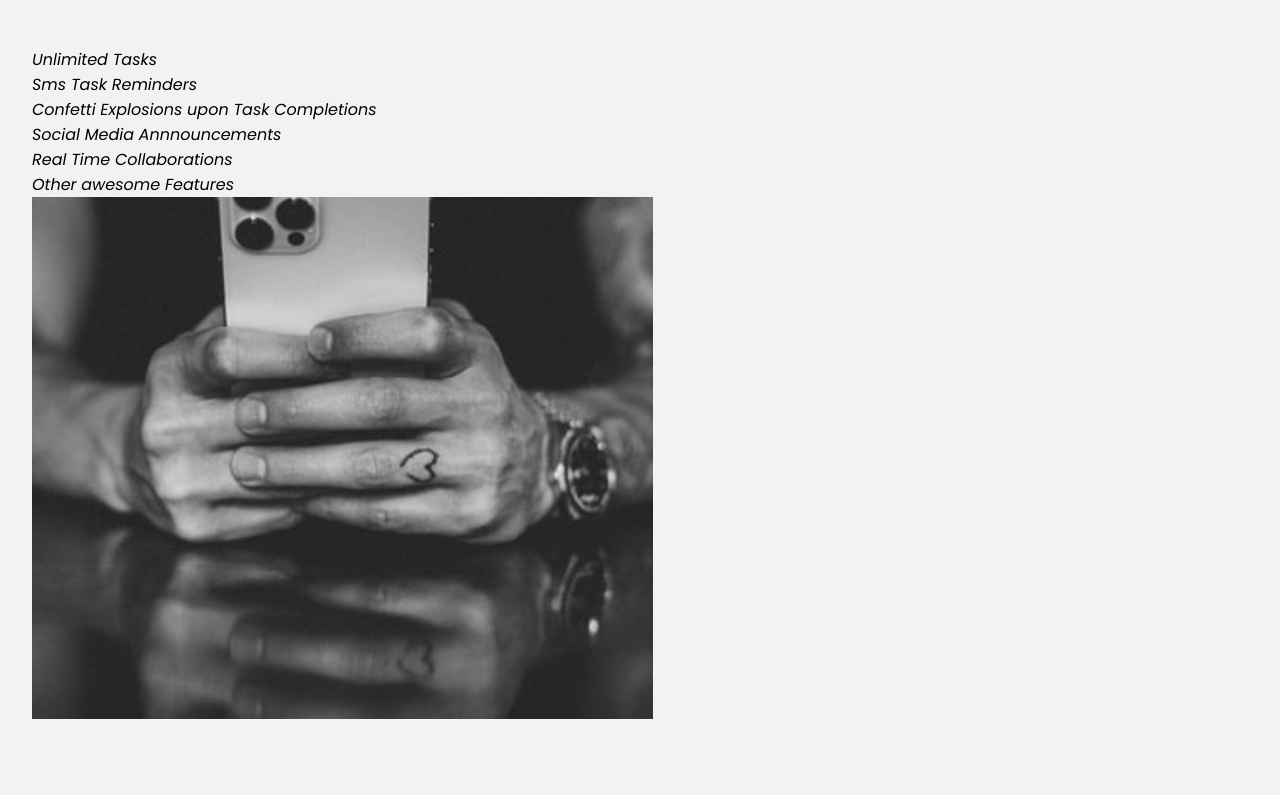
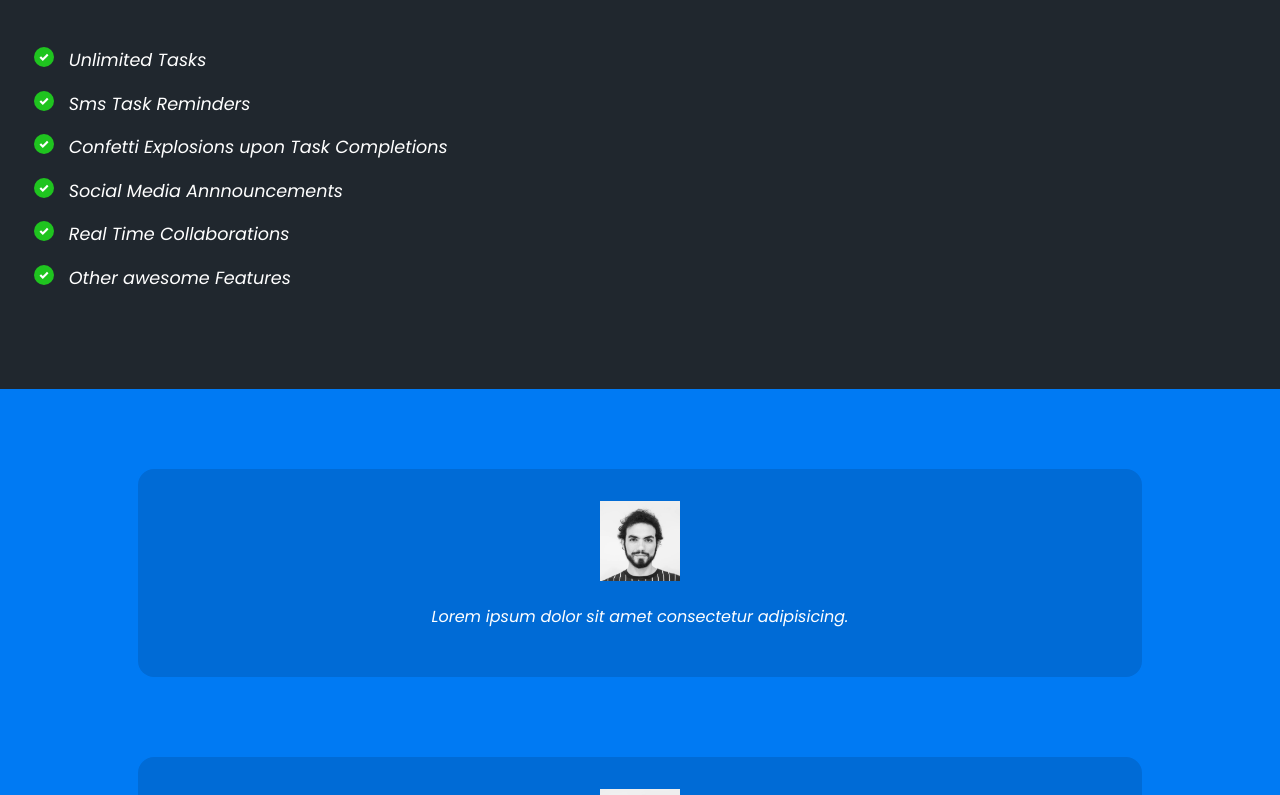
Before and after one commit to S907/crash_course, a plain HTML site: page index.html in a window 1280 px wide. Shown: the part 880-1675 px from the top of the page. Drawn offline with Linux system fonts and the light colour scheme.

Commit message:
added testimonial section

```diff
--- a/css/main.scss
+++ b/css/main.scss
@@ -97,3 +97,81 @@ section{
      }
 
 }
+
+section.features-section{
+        background:#20272E;
+        color: white;
+}
+
+ul.features-list{
+  margin: 0;
+  padding-left: .1em;
+  // waiting for a grid
+li{
+  font-size: 1.1em;
+  margin-bottom: 1em;
+  margin-left: 2em;
+  position: relative;
+
+  &:before{
+    content: '';
+    left: -2em;
+    position:absolute;
+    width:20px;
+    height:20px;
+    background-image: url('../images/bullet.svg');
+    background-size: contain;
+    margin-right: .5em;
+  }
+}
+
+}
+
+.features-section img{
+  display:none;
+}
+
+.testimonials-section{
+  background: var(--primary-color);
+  color: white;
+
+  li{
+    background:#006BD6;
+    text-align:center;
+    padding: 2em 1em;
+    width:80%;
+    margin: 0 auto 5em auto;
+    border-radius: 1em;
+    img{
+      width: 5em;
+      height: 5em;
+    }
+  }
+}
+h2{
+  font-size: 2em;
+}
+
+label{
+  display:block;
+  font-size: 1.2em;
+  margin-bottom: .8em;
+}
+
+input, textarea{
+  width: 100%;
+  padding: .8em;
+  margin-bottom: 1em;
+  border-radius: .3em;
+  border: 1px solid gray;
+  box-sizing:border-box;
+}
+
+input[type="submit"]{
+  background-color:  var(--primary-color);
+  color: white;
+  font-weight: bold;
+  font-size: 1.3em;
+  border:none;
+
+}
--- a/index.html
+++ b/index.html
@@ -59,11 +59,11 @@
     </section>
 
 
-    <section class="features">
+    <section class="features-section">
 
         <div class="container">
 
-            <ul>
+            <ul class="features-list">
                 <li>Unlimited Tasks</li>
                 <li>Sms Task Reminders</li>
                 <li>Confetti Explosions upon Task Completions</li>
```
Also changed, not shown: css/main.css, 1 other file.
